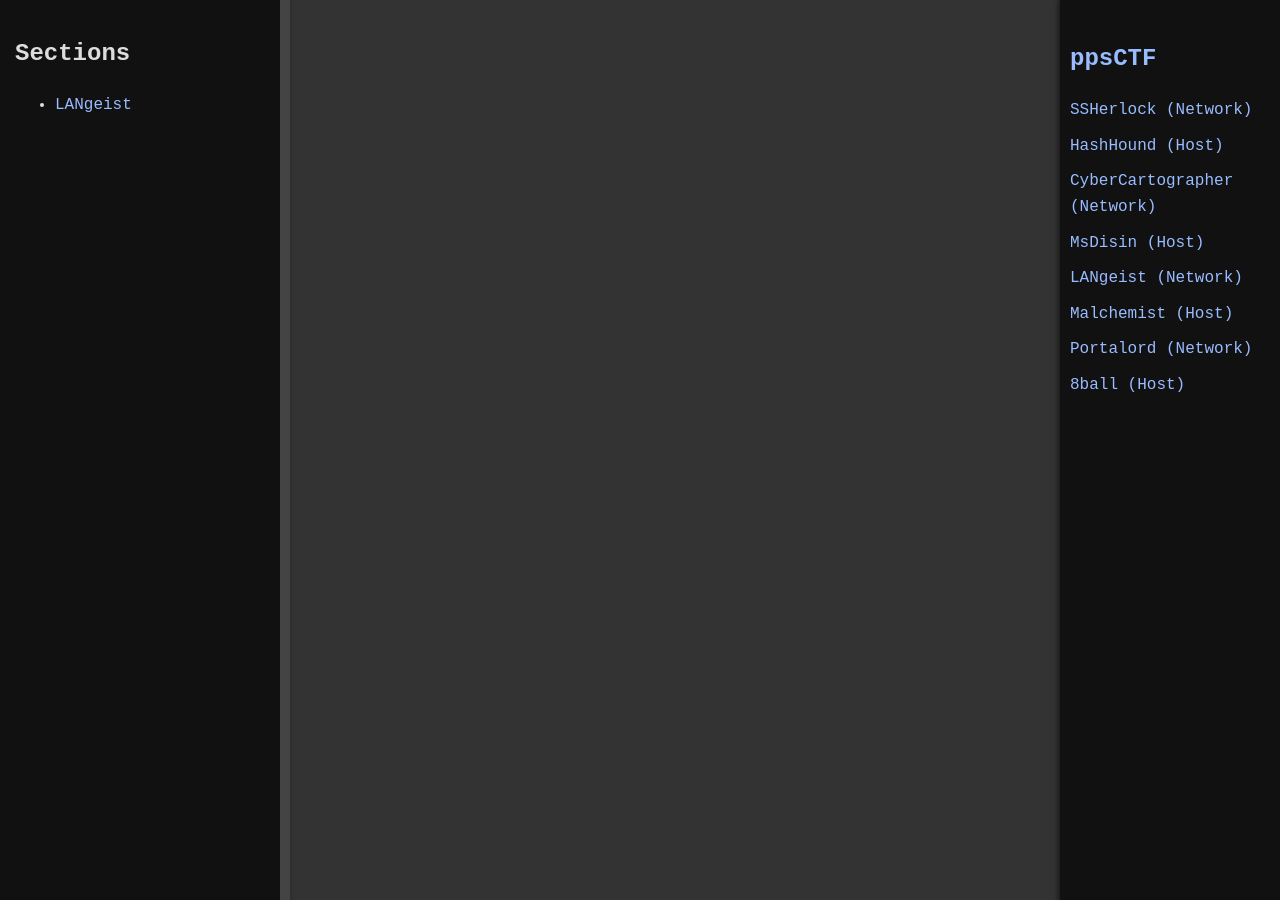
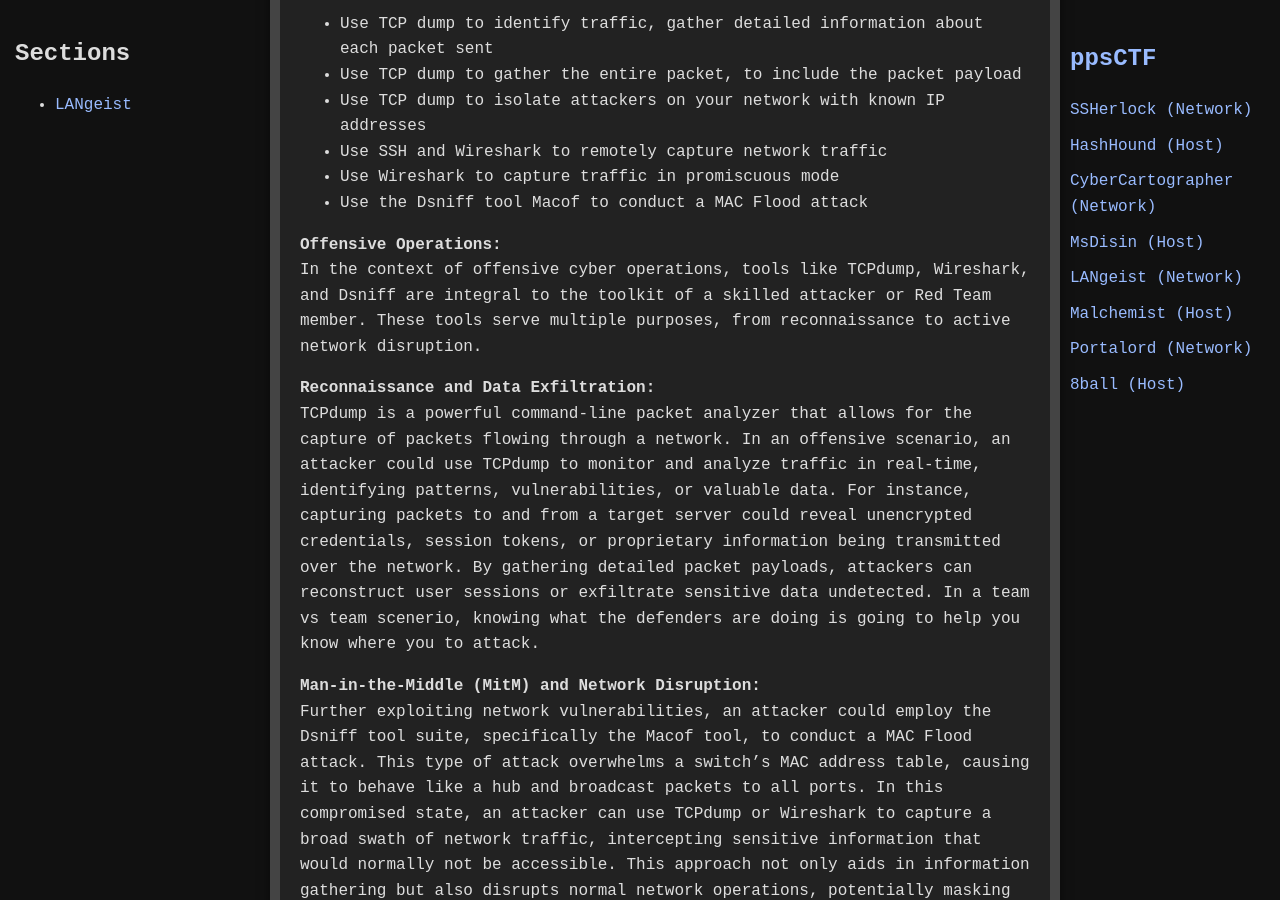
Before and after one commit to jboyce1/ppsCTF, a Jekyll site: the page built from classes/LANgeist/LANgeist.md, in a window 1280 px wide and 900 px high, scrolled down 1076 px. Built offline with Jekyll 4.4.1, drawn with Linux system fonts in a browser that asks for light colours; some of the changed text lies outside the part shown.

Commit message:
Update LANgeist.md

```diff
--- a/classes/LANgeist/LANgeist.md
+++ b/classes/LANgeist/LANgeist.md
@@ -14,5 +14,51 @@
 </div>
 
 ## You can talk about us...
-### but you can't talk without us
+### `but you can't talk without us`
 ---
+**play a game while I yap:**
+#### `sudo apt install nsnake`
+#### `nsnake`
+
+#### `sudo apt install moon-buggy
+#### `moon-buggy`
+
+#### `sudo apt install bsdgames
+#### `man atc
+#### `atc`
+
+
+**Specific Skills:**
+- Use TCP dump to identify traffic, gather detailed information about each packet sent
+- Use TCP dump to gather the entire packet, to include the packet payload
+- Use TCP dump to isolate attackers on your network with known IP addresses
+- Use SSH and Wireshark to remotely capture network traffic
+- Use Wireshark to capture traffic in promiscuous mode
+- Use the Dsniff tool Macof to conduct a MAC Flood attack
+
+**Offensive Operations:**
+In the context of offensive cyber operations, tools like TCPdump, Wireshark, and Dsniff are integral to the toolkit of a skilled attacker or Red Team member. These tools serve multiple purposes, from reconnaissance to active network disruption.
+
+**Reconnaissance and Data Exfiltration:**
+TCPdump is a powerful command-line packet analyzer that allows for the capture of packets flowing through a network. In an offensive scenario, an attacker could use TCPdump to monitor and analyze traffic in real-time, identifying patterns, vulnerabilities, or valuable data. For instance, capturing packets to and from a target server could reveal unencrypted credentials, session tokens, or proprietary information being transmitted over the network. By gathering detailed packet payloads, attackers can reconstruct user sessions or exfiltrate sensitive data undetected. In a team vs team scenerio, knowing what the defenders are doing is going to help you know where you to attack.
+
+**Man-in-the-Middle (MitM) and Network Disruption:**
+Further exploiting network vulnerabilities, an attacker could employ the Dsniff tool suite, specifically the Macof tool, to conduct a MAC Flood attack. This type of attack overwhelms a switch's MAC address table, causing it to behave like a hub and broadcast packets to all ports. In this compromised state, an attacker can use TCPdump or Wireshark to capture a broad swath of network traffic, intercepting sensitive information that would normally not be accessible. This approach not only aids in information gathering but also disrupts normal network operations, potentially masking other malicious activities or creating a diversion. At the higher levels of point scale, you will have to get past a switch to get into the other teams network. This may not be in the 2024 session so do not spend cycles on it unless explicitly told.
+
+**Remote Traffic Capture:**
+Combining SSH with Wireshark provides an attacker the ability to remotely capture network traffic in a stealthy manner. By establishing an SSH tunnel to a compromised host within the target network, attackers can remotely execute Wireshark or TCPdump, funneling captured traffic back through the tunnel for analysis. This method allows for the monitoring of network traffic without being physically present on the network, reducing the risk of detection. This is going to be critical to get into the other teams network to see how their defenders are trying to protect their computers.
+
+**Defensive Operations:**
+On the flip side, the same tools can be invaluable for defensive cyber operations, aiding Blue Team members in monitoring, diagnosing, and responding to threats.
+
+**Network Monitoring and Anomaly Detection:**
+TCPdump and Wireshark are essential for Blue Teams for continuous network monitoring. By capturing and analyzing traffic, defenders can spot unusual patterns that may indicate a breach, such as unexpected data flows or communications with known malicious IP addresses. For instance, using TCPdump to isolate traffic from or to known malicious actors can help in quickly identifying compromised systems. TCPdump is going to be the best way to see if someone from the other team is lurking or acting on your network.
+
+**Incident Response and Forensics:**
+During an incident, detailed packet captures are invaluable. They allow defenders to reconstruct the actions of an attacker, understand the scope of a breach, and identify exactly what data may have been compromised or exfiltrated. Capturing payloads enables a detailed forensic analysis, which is crucial for understanding the attack vector, the extent of the damage, and for preventing future breaches. This is will help you identify what the attackers are looking for to know if you need to stop them, kick them off, or let them waste time.
+
+**Ensuring Network Resilience:**
+From a defensive perspective, understanding and simulating attack techniques like MAC Flood attacks enables teams to reinforce their networks against such threats. By testing their own networks with tools like Dsniff, defenders can identify vulnerabilities in their infrastructure and apply necessary mitigations, such as improving switch security settings or implementing intrusion detection systems that can alert on such attack patterns. By practicing the offense, you will see what configurations need to be made (or unmade) to prevent the attacks. The network starts as vulnerable and you patch holes as you go.
+
+**Secure Configuration and Encryption:**
+The use of SSH for secure communication exemplifies best practices in encryption and secure configuration management. Encouraging the use of encrypted protocols for remote administration and data transfer can significantly reduce the risk of credential interception and unauthorized access. This is hard to get around as your students and staff will need to be able to log in and you cannot choose multifactor authentication for students or expect them to have RSA tokens on their devices.
```
